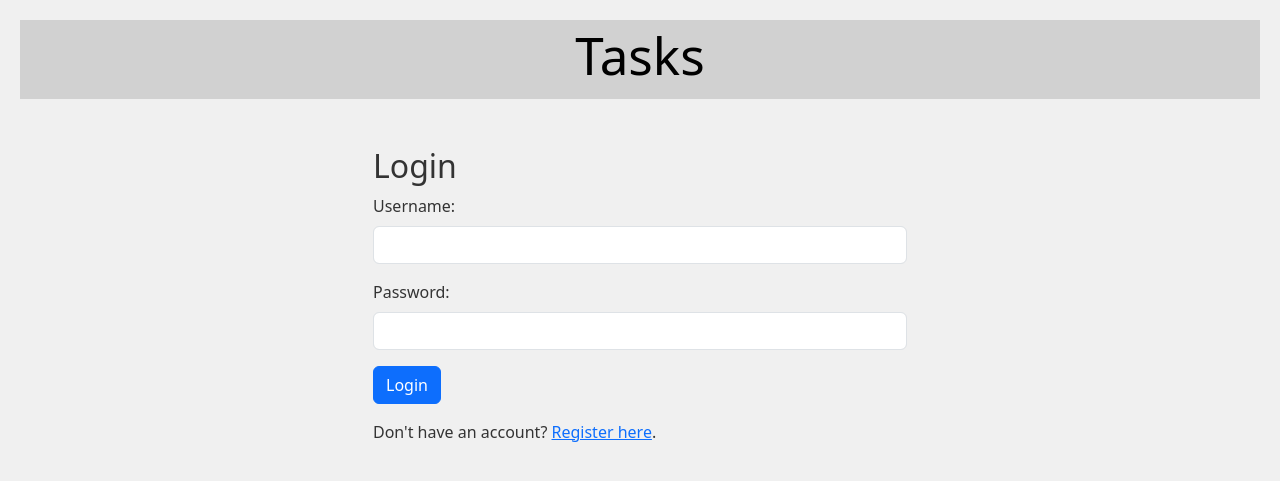
After one commit to FrankSkep/tasks-app, a Django app: page /accounts/login/ in a window 1280 px wide. The commit adds this page. Shown: the top 481 px of the page. Run offline with Django 5.2, Linux system fonts and the light colour scheme.

Commit message:
add auth, improvess

```diff
--- a/django_project/urls.py
+++ b/django_project/urls.py
@@ -1,7 +1,15 @@
 from django.contrib import admin
 from django.urls import path, include
+from tasks.views import register
+from django.contrib.auth import views as auth_views
+from django.views.generic import RedirectView
 
 urlpatterns = [
     path('admin/', admin.site.urls),
-    path('tasks/', include('tasks.urls'))
+    path('accounts/login/', auth_views.LoginView.as_view(), name='login'),
+    path('accounts/logout/', auth_views.LogoutView.as_view(), name='logout'),
+    path('accounts/register/', register, name='register'),
+    path('tasks/', include('tasks.urls')),
+    path(',accounts/', include('django.contrib.auth.urls')),
+    path('', RedirectView.as_view(url='/tasks/', permanent=True))  # Redirección desde la raíz a /tasks/
 ]
--- a/tasks/models.py
+++ b/tasks/models.py
@@ -1,7 +1,9 @@
 from django.db import models
+from django.contrib.auth.models import User
 
 # Modelo de una tarea
 class Task(models.Model):
     title = models.CharField(max_length=100)
     description = models.TextField(blank=True)
     completed = models.BooleanField(default=False)
+    user = models.ForeignKey(User, on_delete=models.CASCADE, default=1)  # Relación con el usuario
--- a/tasks/templates/edit_task.html
+++ b/tasks/templates/edit_task.html
@@ -3,7 +3,7 @@
 {% block content %}
 <div class="container mt-5">
     <div class="row justify-content-center">
-        <div class="col-md-7"> <!-- Ajustar el tamaño cambiando número de columnas -->
+        <div class="col-md-7">
             <form method="POST">
                 {% csrf_token %}
                 <!-- Formulario -->
--- /dev/null
+++ b/tasks/templates/registration/login.html
@@ -0,0 +1,24 @@
+{% extends 'tasks.html' %}
+
+{% block content %}
+<div class="container mt-5">
+    <div class="row justify-content-center">
+        <div class="col-md-6">
+            <h2>Login</h2>
+            <form method="post">
+                {% csrf_token %}
+                <div class="mb-3">
+                    <label for="username" class="form-label">Username:</label>
+                    <input type="text" id="username" name="username" class="form-control" required>
+                </div>
+                <div class="mb-3">
+                    <label for="password" class="form-label">Password:</label>
+                    <input type="password" id="password" name="password" class="form-control" required>
+                </div>
+                <button type="submit" class="btn btn-primary">Login</button>
+            </form>
+            <p class="mt-3">Don't have an account? <a href="{% url 'register' %}">Register here</a>.</p>
+        </div>
+    </div>
+</div>
+{% endblock %}
--- a/tasks/templates/tasks.html
+++ b/tasks/templates/tasks.html
@@ -11,6 +11,13 @@
 <body>
     <header class="text-center mb-5">
         <h1 class="task-title" style="color: rgb(0, 0, 0); border-radius: 10px; font-size:3.2rem;">Tasks</h1>
+        <!-- Logout -->
+        {% if user.is_authenticated %}
+        <form action="{% url 'logout' %}" method="POST" class="d-inline">
+            {% csrf_token %}
+            <button type="submit" class="btn btn-danger float-end">Logout</button>
+        </form>
+        {% endif %}
     </header>
     <div class="container mt-5">
         {% block content %}
--- a/tasks/urls.py
+++ b/tasks/urls.py
@@ -1,10 +1,11 @@
 from django.urls import path
 from .views import list_tasks, create_task, delete_task, edit_task, task_completed
+from django.contrib.auth import views as auth_views
 
 urlpatterns = [
     path('', list_tasks),
     path('new/', create_task, name='create_task'),
     path('delete_task/<int:task_id>/', delete_task, name='delete_task'),
     path('edit_task/<int:task_id>/', edit_task, name='edit_task'),
-    path('completed/<int:task_id>/', task_completed, name='task_completed')
+    path('completed/<int:task_id>/', task_completed, name='task_completed'),
 ]
```
Also changed, not shown: django_project/settings.py (+16 -13 lines), tasks/templates/registration/logout.html (added, +12 -0 lines), tasks/templates/registration/register.html (added, +20 -0 lines), tasks/views.py (+40 -24 lines), README.md, 1 other file.
